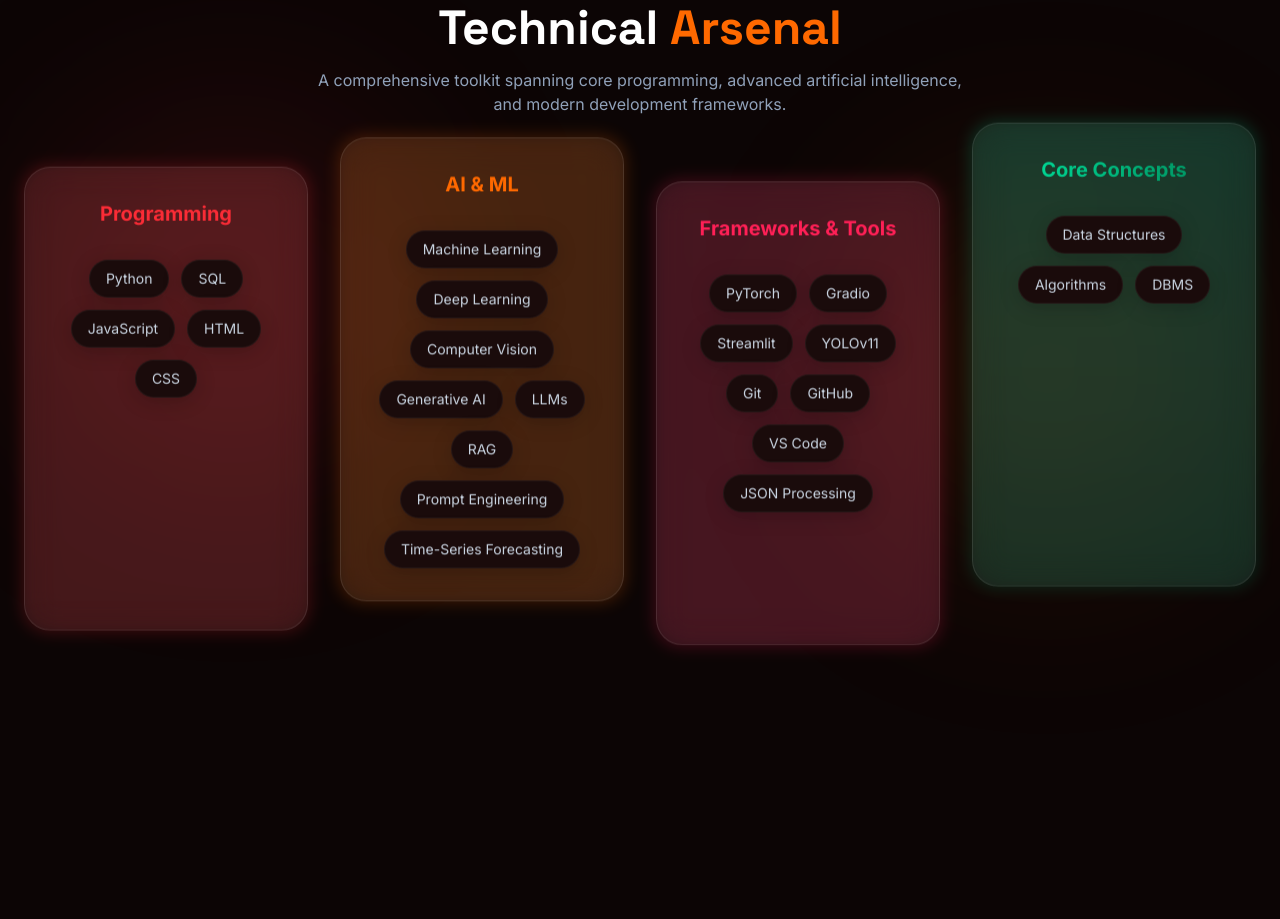
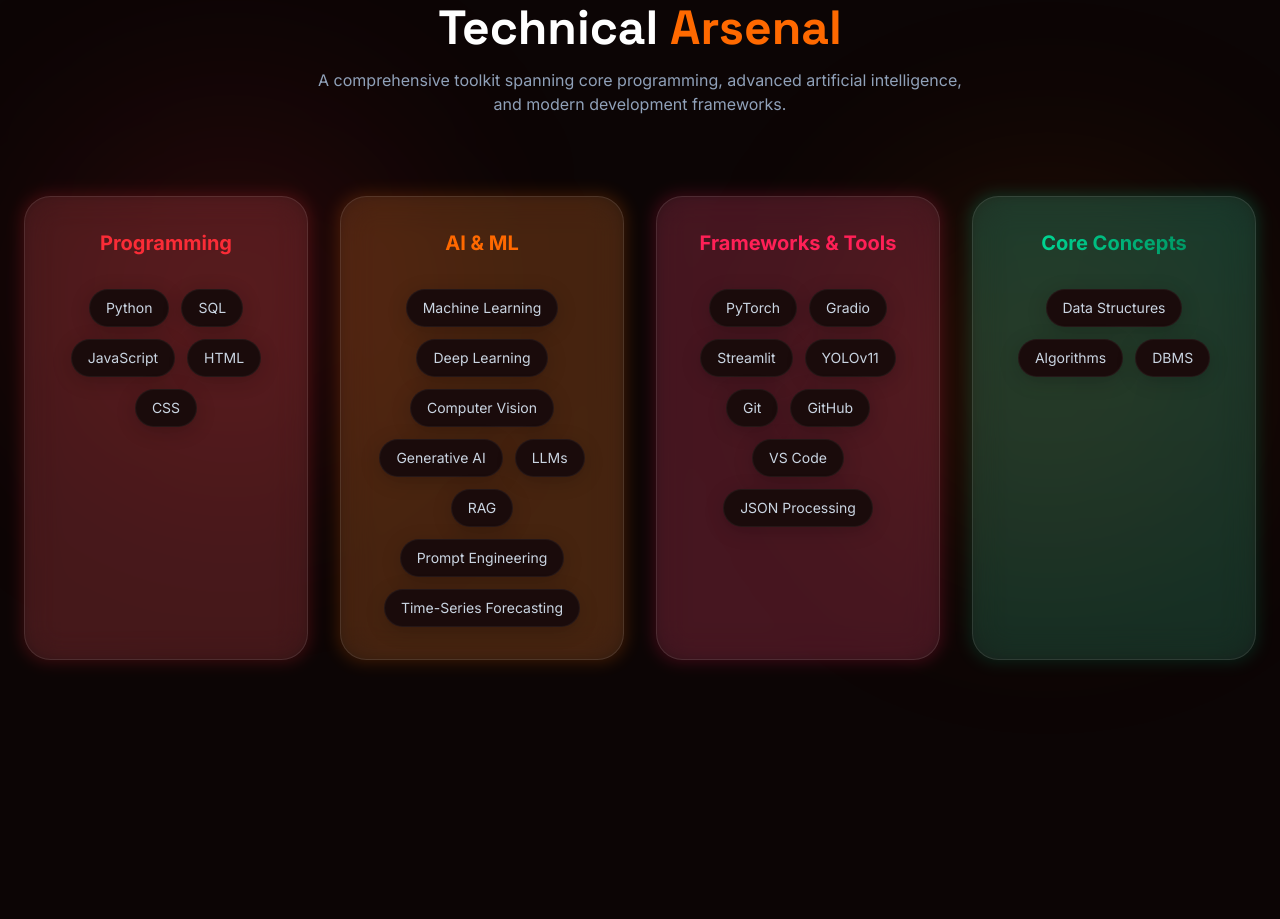
Before and after one commit to GGuruPrasad2004/portfolio-website, a Next.js app: page / in a window 1280 px wide. Shown: the part 2140-3059 px from the top of the page. Built offline with nearby package versions, Linux system fonts and the light colour scheme; no server answers.

Commit message:
Completely remove parallax from Skills to permanently fix mobile overlapping

```diff
--- a/src/components/sections/Skills.tsx
+++ b/src/components/sections/Skills.tsx
@@ -1,7 +1,6 @@
 "use client";
 
-import { useRef, useEffect, useState } from "react";
-import { motion, useScroll, useTransform } from "framer-motion";
+import { motion } from "framer-motion";
 import { FadeIn } from "@/components/ui/animation-wrappers";
 
 const skillCategories = [
@@ -28,30 +27,8 @@
 ];
 
 export default function Skills() {
-  const containerRef = useRef<HTMLDivElement>(null);
-  const { scrollYProgress } = useScroll({
-    target: containerRef,
-    offset: ["start end", "end start"],
-  });
-
-  // Smoother, unidirectional parallax so cards don't separate too much
-  const y1 = useTransform(scrollYProgress, [0, 1], [0, -40]);
-  const y2 = useTransform(scrollYProgress, [0, 1], [0, -80]);
-  const y3 = useTransform(scrollYProgress, [0, 1], [0, -20]);
-  const y4 = useTransform(scrollYProgress, [0, 1], [0, -100]);
-  const yZero = useTransform(scrollYProgress, [0, 1], [0, 0]);
-
-  const [isDesktop, setIsDesktop] = useState(true);
-
-  useEffect(() => {
-    const checkDesktop = () => setIsDesktop(window.innerWidth >= 768);
-    checkDesktop();
-    window.addEventListener("resize", checkDesktop);
-    return () => window.removeEventListener("resize", checkDesktop);
-  }, []);
-
   return (
-    <section id="skills" ref={containerRef} className="relative py-32 bg-[#0c0505] overflow-hidden">
+    <section id="skills" className="relative py-32 bg-[#0c0505] overflow-hidden">
       {/* Background Orbs */}
       <div className="absolute top-1/4 left-10 w-96 h-96 bg-red-500/10 rounded-full blur-[100px] pointer-events-none" />
       <div className="absolute bottom-1/4 right-10 w-96 h-96 bg-orange-500/10 rounded-full blur-[100px] pointer-events-none" />
@@ -70,17 +47,10 @@
 
         <div className="grid grid-cols-1 md:grid-cols-2 lg:grid-cols-4 gap-8">
           {skillCategories.map((category, idx) => {
-            // Assign different but consistent upward speeds
-            let yTransform = y1;
-            if (idx === 1) yTransform = y2;
-            if (idx === 2) yTransform = y3;
-            if (idx === 3) yTransform = y4;
-
             return (
               <motion.div
                 key={category.title}
-                style={{ y: isDesktop ? yTransform : yZero }}
-                className="relative group"
+                className="relative group h-full"
               >
                 <div className={`absolute -inset-0.5 bg-gradient-to-b ${category.color} rounded-3xl blur opacity-20 group-hover:opacity-40 transition duration-500`} />
                 <div className="relative h-full glass p-8 rounded-3xl border border-white/10 hover:border-white/20 transition-colors flex flex-col items-center text-center">
```
